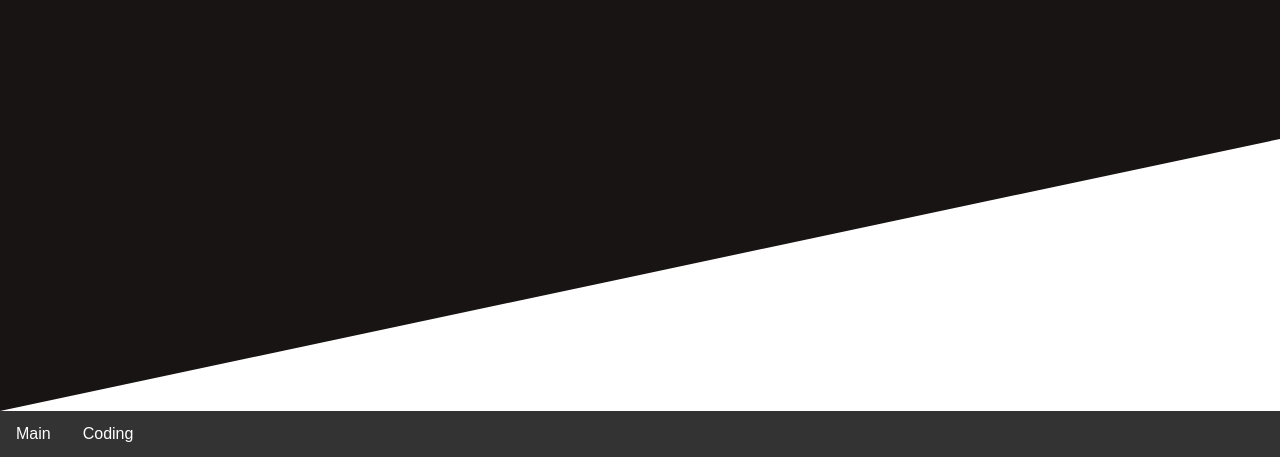
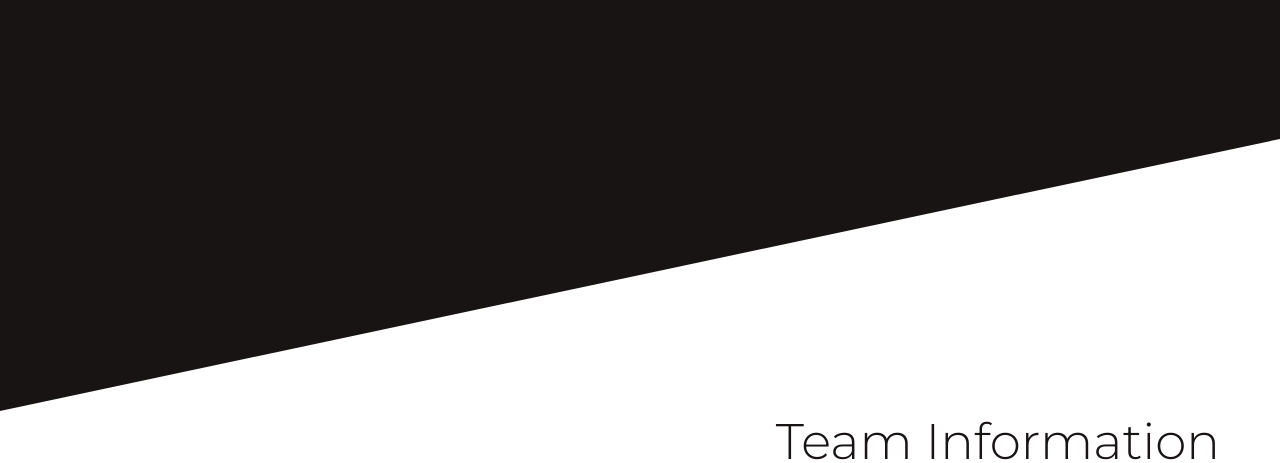
Before and after one commit to FTCTeam11424/FTCTeam11424.github.io, a plain HTML site: page index.html in a window 1280 px wide. Shown: the part 489-952 px from the top of the page. Drawn offline with Linux system fonts and the light colour scheme.

Commit message:
Update index.html

```diff
--- a/index.html
+++ b/index.html
@@ -110,7 +110,7 @@
 }
 
 /* Links inside the navbar */
-.navbar a {
+/* .navbar a {
   float: left;
   font-size: 16px;
   color: white;
@@ -119,7 +119,7 @@
   text-decoration: none;
   position: sticky;
   position: -webkit-sticky;
-}
+} */
         </style>
     </head>
 
@@ -130,10 +130,10 @@
         </div>
         <div class="header"></div>
         <div id="accent-diagonal"></div>
-		<div class="navbar">
+	<!---	<div class="navbar">
                     <a href="index.html">Main</a>
 			<a href="coding.html">Coding</a>
-                 </div>
+                 </div> --->
          </div>
          </div>
 
```
